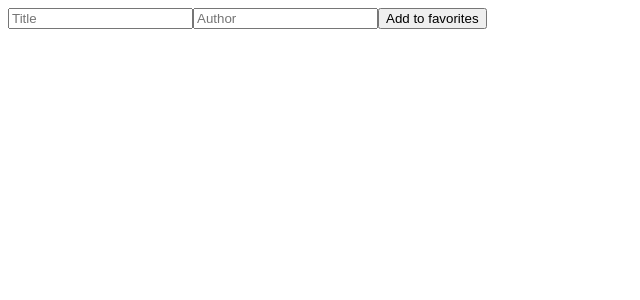
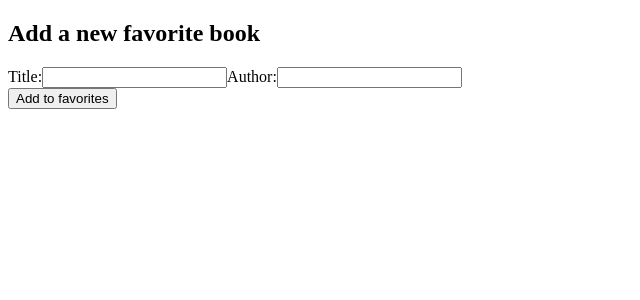
Before and after one commit to cmmerritt/horrobook-fe, a React app: page / in a window 1280 px wide. Shown: the top 300 px of the page, without its empty margins (0-640 px from the left). Built offline with nearby package versions, Linux system fonts and the light colour scheme.

Commit message:
refactor forms; local form adds rows to database

```diff
--- /dev/null
+++ b/src/components/forms/FavoriteAddForm.jsx
@@ -0,0 +1,43 @@
+import React from 'react';
+import PropTypes from 'prop-types';
+
+const FavoriteAddForm = ({ title, author, onChange, onSubmit }) => {
+  return (
+    <section>
+      <form onSubmit={onSubmit}>
+        <label>
+        Title:
+          <input
+            required
+            name="title"
+            value={title}
+            onChange={onChange}
+          />
+        </label>
+
+        <label>
+        Author:
+          <input
+            required
+            name="author"
+            value={author}
+            onChange={onChange}
+          />
+        </label>
+
+        <div>
+          <button>Add to favorites</button>
+        </div>
+      </form>
+    </section>
+  );
+};
+
+FavoriteAddForm.propTypes = {
+  title: PropTypes.string,
+  author: PropTypes.string,
+  onChange: PropTypes.func,
+  onSubmit: PropTypes.func
+};
+
+export default FavoriteAddForm;
--- a/src/components/forms/Form.jsx
+++ b/src/components/forms/Form.jsx
@@ -1,11 +1,24 @@
 /* eslint-disable max-len */
 import React, { useState } from 'react';
 import { addFavorite } from '../../services/horrobookApi';
+import FavoriteAddForm from './FavoriteAddForm';
 
 const Form = () => {
 
   const [title, setTitle] = useState('');
   const [author, setAuthor] = useState('');
+  const [favorite, setFavorite] = useState({});
+
+  const handleChange = ({ target }) => {
+    switch(target.name) {
+      case 'title':
+        setTitle(target.value);
+        break;
+      case 'author':
+        setAuthor(target.value);
+        break;
+    }
+  };
 
   const handleSubmit = async (e) => {
     e.preventDefault();
@@ -15,16 +28,16 @@ const Form = () => {
       author
     });
 
-    addFavorite(newFavorite);
+    setFavorite(newFavorite);
   };
 
 
-  return <form onSubmit={handleSubmit}>
-    <input placeholder="Title" onChange={((e) => setTitle(e.target.value))} value={title}></input>
-    <input placeholder="Author" onChange={((e) => setAuthor(e.target.value))} value={author}></input>
-    <button>Add to favorites</button>
-  </form>;
-
+  return (
+    <section>
+      <h2>Add a new favorite book</h2>
+      <FavoriteAddForm {...favorite} onChange={handleChange} onSubmit={handleSubmit} />
+    </section>
+  );
 };
 
 export default Form;
```
